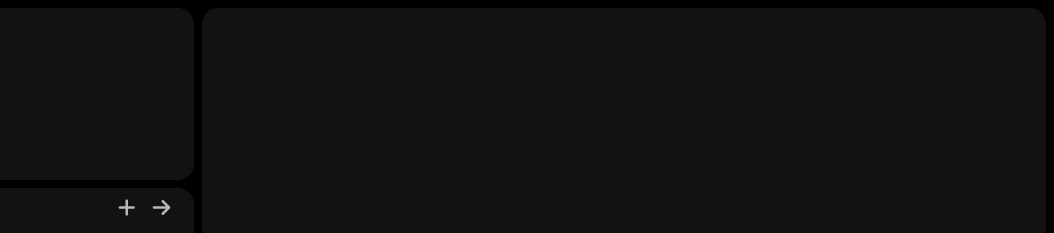
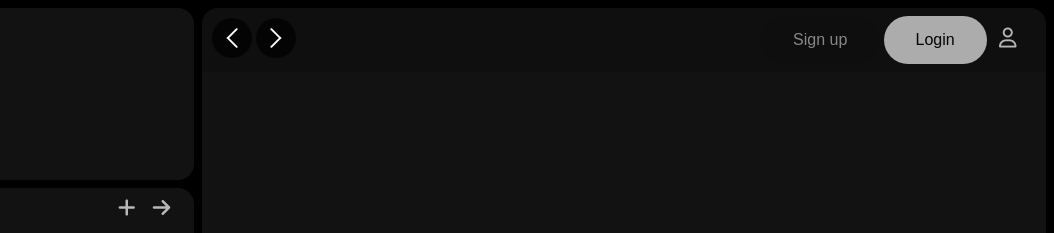
Before and after one commit to itisaarjan/SpotifyWebPlayer, a plain HTML site: page index.html in a window 1280 px wide. Shown: the top 233 px of the page, 226-1280 px from the left. Drawn offline with Linux system fonts and the light colour scheme.

Commit message:
changes made to sidebar and nav bar

```diff
--- a/index.html
+++ b/index.html
@@ -71,7 +71,20 @@
                 </div>
             </div>
         </div>
-        <div class="main-content"></div>
+        <div class="main-content">
+            <div class="nav-bar-main">
+                <div class="image-button-1">
+                    <img src="assets/backward_icon.png"  alt="" style="margin-left: 0.6rem;" class="">
+                    <img src="assets/forward_icon.png" alt="" class="hide">
+                </div>
+                <div class="login-signup">
+                <button class="badge" id="signup" style="">Sign up</button>
+                <button class="badge" id="login">Login</button>
+                <i class="fa-regular fa-user hide" style="margin-left: 0.5rem; margin-right: 0.6rem;"></i>
+                </div>
+            </div>
+            <div class="album-bar"></div>
+        </div>
         <div class="music-player">My name is Arjan</div>
     </div>
 </body>
--- a/style.css
+++ b/style.css
@@ -229,6 +229,70 @@ body{
     border-radius: 1rem;
     overflow: auto;
 }
+.nav-bar-main{
+    background-color: #0f0f0f;
+    height: 4rem;
+    width: 100%;
+    position: sticky;
+    top: 0;
+    display: flex;
+    justify-content: space-between;
+    align-items: center;
+}
+.nav-bar-main img{
+    /* color: white; */
+    padding: 0.5rem;
+    background-color: #000000B3;
+    width: 1.5rem;
+    height: 1.5rem;
+    border-radius:50% ;
+
+
+}
+.nav-bar-main button{
+    font-size: 16px;
+    border: none;
+    padding: 0.5rem 2rem;
+    height: 3rem;
+    border-radius: 5rem;
+}
+.login-signup{
+    margin-left:0px ;
+    margin-right: 20px;
+}
+.image-button-1{
+    margin-right: 15px;
+}
+#signup{
+    background-color:#0f0f0f; color: white; opacity:0.5 ;
+}
+#signup:hover{
+    background-color:#0f0f0f;
+    font-size: 16px; /* Initial font size */
+    transition: font-size 0.3s ease;
+    opacity: 1;
+}
+#login{
+    opacity: 0.7;
+}
+#login:hover{
+    opacity: 1;
+}
+.fa-regular{
+    font-size: 20px;
+    margin-left: 1rem;
+    opacity: 0.7;
+}
+.fa-regular:hover{
+    font-size: 20px;
+    margin-left: 1rem;
+    opacity: 1;
+}
+@media(max-width:1000px){
+    .hide{
+        display: none;
+    }
+}
 .music-player{
     background-color: black;
     position: fixed;
```
Also changed, not shown: assets/backward_icon.png (added), assets/forward_icon.png (added).
